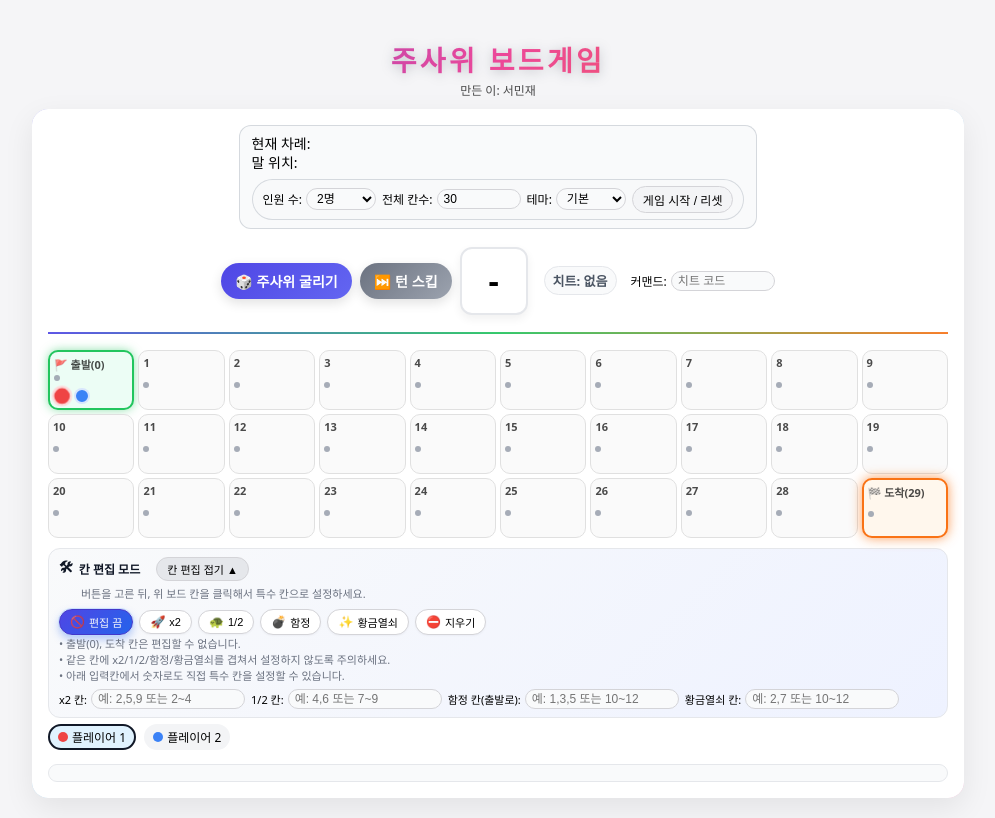
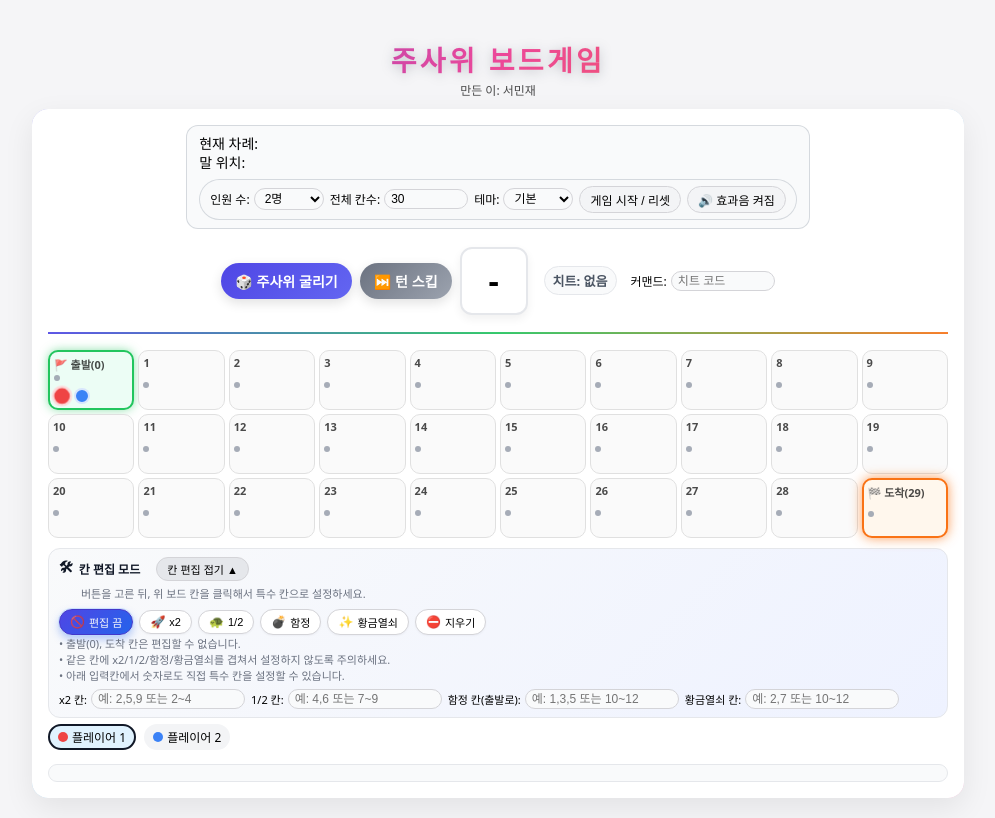
Before and after one commit to dssfdsf49-ship-it/dice-borad-game, a plain HTML site: page index.html in a window 1280 px wide. Both pictures are taken after a click on the button "게임 시작 / 리셋". Shown: the whole page, without its empty margins (142-1137 px from the left). Drawn offline with Linux system fonts and the light colour scheme.

Commit message:
Add files via upload

```diff
--- a/index.html
+++ b/index.html
@@ -1464,6 +1464,7 @@ body.theme-space::after {
           </label>
 
           <button id="startBtn">게임 시작 / 리셋</button>
+  <button id="soundToggleBtn" type="button">🔊 효과음 켜짐</button>
         </div>
       </div>
 
@@ -1667,6 +1668,7 @@ body.theme-space::after {
     const themeSelect = document.getElementById("themeSelect");
     const cellEditButtons = document.querySelectorAll(".cell-edit-btn");
     const cellEditCardEl = document.getElementById("cellEditCard");
+    const soundToggleBtn = document.getElementById("soundToggleBtn");
     const cellEditBodyEl = document.getElementById("cellEditBody");
     const cellEditToggleBtn = document.getElementById("cellEditToggleBtn");
 
@@ -1698,6 +1700,9 @@ body.theme-space::after {
     };
 
     function playSound(name) {
+      // 🔇 효과음이 꺼져 있으면 아무 소리도 재생하지 않음
+      if (!isSoundOn) return;
+
       const audio = soundMap[name];
       if (!audio) return;
       try {
@@ -1706,7 +1711,9 @@ body.theme-space::after {
       } catch (e) {}
     }
 
+
     let popupTimerId = null;
+    let isSoundOn = true; // 효과음 켜짐/꺼짐 상태
 
     // ⭐ HEX → rgba 변환 (네온 그라데이션용)
     function hexToRgba(hex, alpha) {
@@ -2918,6 +2925,21 @@ body.theme-space::after {
         });
       });
     }
+    // 🔊 / 🔇 효과음 켜기/끄기 토글
+    if (soundToggleBtn) {
+      soundToggleBtn.addEventListener("click", () => {
+        isSoundOn = !isSoundOn;
+        soundToggleBtn.textContent = isSoundOn
+          ? "🔊 효과음 켜짐"
+          : "🔇 효과음 꺼짐";
+        // 켜진 상태로 바뀔 때만 살짝 클릭 소리 내고 싶으면 아래 한 줄 주석 해제
+        // if (isSoundOn) playSound("click");
+      });
+
+      // 처음 로드 시 버튼 텍스트 초기화
+      soundToggleBtn.textContent = "🔊 효과음 켜짐";
+    }
+
   // 🔽 칸 편집 모드 접기 / 펼치기
     if (cellEditToggleBtn && cellEditCardEl && cellEditBodyEl) {
       cellEditToggleBtn.addEventListener("click", () => {
```
